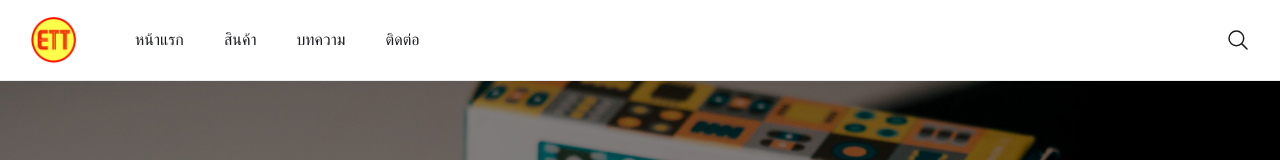
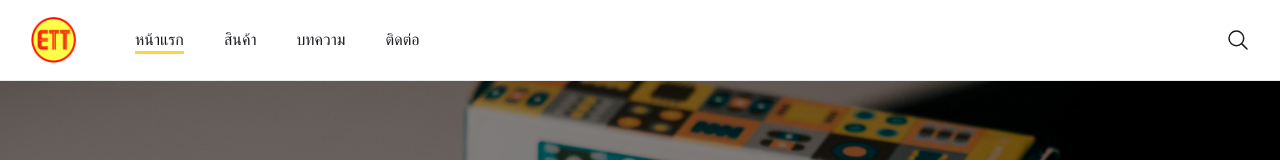
Before and after one commit to boonyarit86/ETT-Shop, a React (Create React App) app: page / in a window 1280 px wide. Shown: the top 160 px of the page. Built offline with nearby package versions, Linux system fonts and the light colour scheme.

Commit message:
Fix active link on Header section

```diff
--- a/src/shared/Navigations/Header.js
+++ b/src/shared/Navigations/Header.js
@@ -1,12 +1,51 @@
-import React, { useState } from "react";
-import { Link } from "react-router-dom";
+import React, { useState, useEffect } from "react";
+import { Link, useLocation } from "react-router-dom";
 import Backdrop from "../UIElements/Backdrop";
 import "./Header.scss";
 
+const HEADER__ITEM_LINK__ACTIVE = "header__item-link--active";
 
 function Header() {
   const [openMenuMobile, setOpenMenuMobile] = useState(false);
   const [openSearch, setOpenSearch] = useState(false);
+  const location = useLocation();
+
+  useEffect(() => {
+    let pathname = location.pathname;
+    let header__itemAll = document.querySelectorAll(".header__item-link");
+
+    header__itemAll.forEach(ele => {
+      if(isElementActive(ele)) {
+        removeActiveElement(ele);
+      }
+    })
+
+    if(pathname === "/") {
+      setActiveElement(header__itemAll[0])
+    }
+
+    if(pathname === "/product") {
+      setActiveElement(header__itemAll[1])
+    }
+
+    if(pathname === "/contact") {
+      setActiveElement(header__itemAll[3])
+    }
+
+    function setActiveElement (ele) {
+      ele.classList.add(HEADER__ITEM_LINK__ACTIVE);
+    }
+
+    function isElementActive (ele) {
+      return ele.getAttribute("class").split(" ")[1] !== undefined;
+    }
+
+    function removeActiveElement (ele) {
+      ele.classList.remove(HEADER__ITEM_LINK__ACTIVE);
+    }
+
+    return;
+  }, [location.pathname])
 
   const onClickSearchInput = () => {
     let header_searchEl = document.querySelector(".header__search-input-box");
@@ -50,18 +89,18 @@ function Header() {
                 <div className="header__menu">
                   <ul className="header__list">
                     <li className="header__item">
-                      <Link to="/">หน้าแรก</Link>
+                      <Link className="header__item-link" to="/">หน้าแรก</Link>
                     </li>
                     <li className="header__item">
-                      <Link to="/product">สินค้า</Link>
+                      <Link className="header__item-link" to="/product">สินค้า</Link>
                     </li>
                     <li className="header__item">
-                      <a href="http://www.ett.co.th/article/article.html">
+                      <a className="header__item-link" href="http://www.ett.co.th/article/article.html">
                         บทความ
                       </a>
                     </li>
                     <li className="header__item">
-                      <Link to="/contact">ติดต่อ</Link>
+                      <Link className="header__item-link" to="/contact">ติดต่อ</Link>
                     </li>
                   </ul>
                 </div>
--- a/src/shared/Navigations/Header.scss
+++ b/src/shared/Navigations/Header.scss
@@ -49,24 +49,14 @@
 
   &__item {
     position: relative;
-    &::after {
-      content: "";
-      position: absolute;
-      bottom: 0;
-      left: 0;
-      // width: 100%;
-      height: 3px;
-      background-color: var(--color-accent);
-      transition: all 1s;
+
+    &:hover &-link, &-link--active {
+       border-bottom: 3px solid var(--color-primary);
     }
 
-    &:hover::after {
-      width: 100%;
-
-    }
-
-    a {
+    &-link {
       color: var(--color-black);
+      transition: all 0.3s;
     }
     padding: 0.5rem 1.5rem;
   }
```
